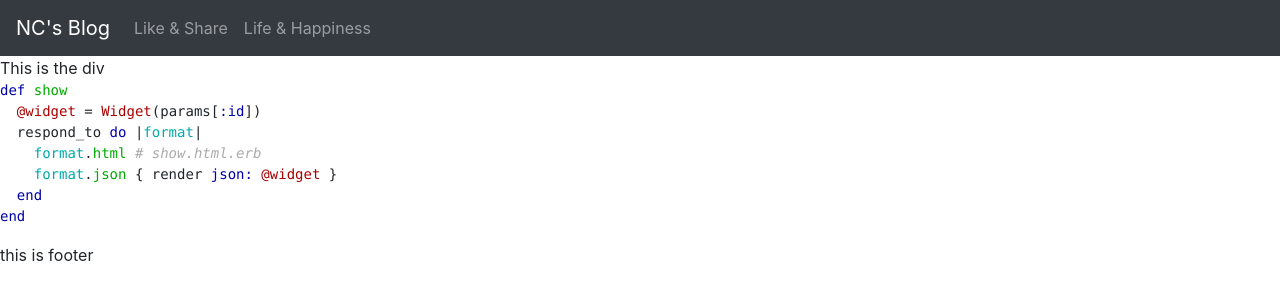
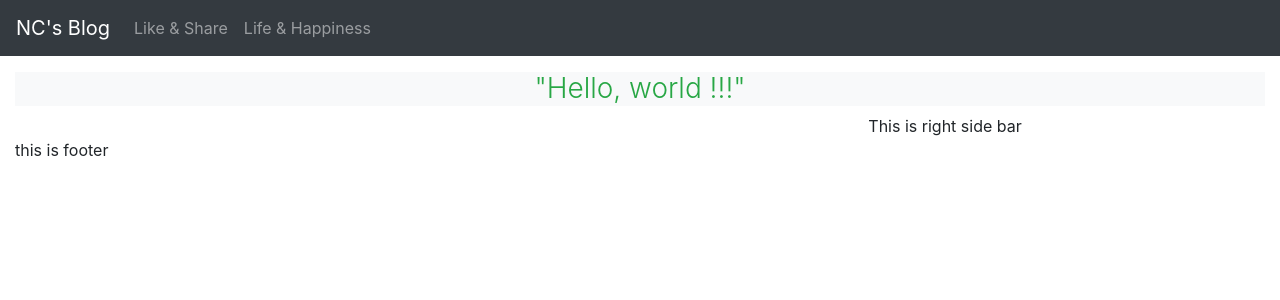
Before and after one commit to cuongnguyen2503/cuongnguyen2503.github.io, a Jekyll site: the page built from index.html, in a window 1280 px wide. Shown: the top 300 px of the page. Built offline with Jekyll 4.4.1, drawn with Linux system fonts in a browser that asks for light colours; nearby versions of some CDN libraries.

Commit message:
Divide layout

```diff
--- a/_includes/nav.html
+++ b/_includes/nav.html
@@ -1,4 +1,4 @@
-<nav class="navbar navbar-expand-md navbar-dark bg-dark text-white">
+<nav class="navbar navbar-expand-lg navbar-dark bg-dark text-white">
   <a class="navbar-brand" href="https://cuongnguyen2503.github.io/">NC's Blog</a>
   <button class="navbar-toggler" type="button" data-toggle="collapse" data-target="#navbarSupportedContent" aria-controls="navbarSupportedContent" aria-expanded="false" aria-label="Toggle navigation">
     <span class="navbar-toggler-icon"></span>
--- a/_layouts/default.html
+++ b/_layouts/default.html
@@ -8,12 +8,13 @@
 
 		{% include nav.html %}
 
-		{{ content }}
+		<div class="container-fluid">
+			{{ content }}
 
-		{% include footer.html %}
+			{% include footer.html %}
 
-		{% include bootstrap4_js.html %}
-
+			{% include bootstrap4_js.html %}
+		</div>
 	</body>
 
 </html>
--- a/index.html
+++ b/index.html
@@ -1,20 +1,22 @@
 ---
 layout: default
-title: Your New Jekyll Site
+title: Latest articles
 ---
 
-<div class="abc">This is the div </div>
+<h3 class="text-center font-weight-light  bg-light mt-3 text-success">
+  "Hello, world !!!"
+</h3>
 
-{% highlight ruby %}
-def show
-  @widget = Widget(params[:id])
-  respond_to do |format|
-    format.html # show.html.erb
-    format.json { render json: @widget }
-  end
-end
-{% endhighlight %}
+<div class="row">
+	<div class="col-md-8">
+		<ul>
+			{% for post in site.posts %}
+  			<li><a href="{{ post.url }}">{{ post.title }}</a></li>
+			{% endfor %}
+		</ul>
+	</div>
 
-{% for post in site.posts %}
-  <li><span>{{ post.date | date_to_string }}</span> &raquo; <a href="{{ post.url }}">{{ post.title }}</a></li>
-{% endfor %}
+	<div class="col-md-4">
+		This is right side bar
+	</div>
+</div>
```
